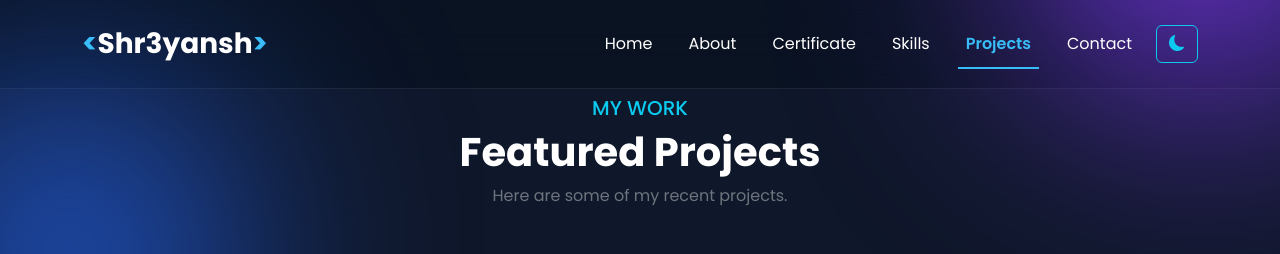
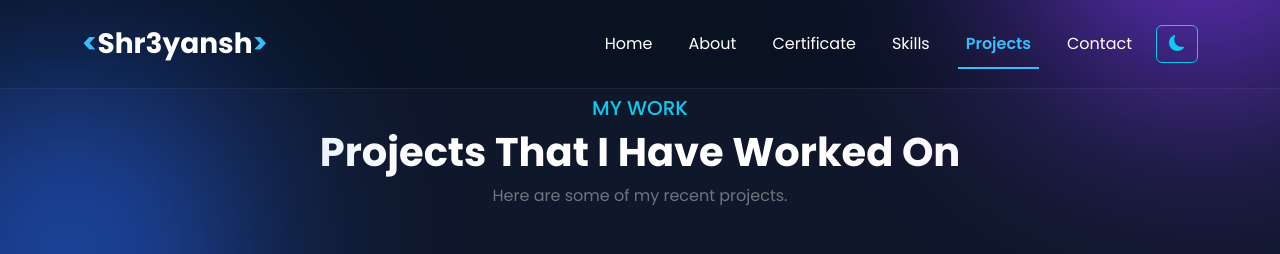
Before and after one commit to upadhyayshreyansh629-boop/django-portfolio, a Django app: page /project/ in a window 1280 px wide. Shown: the top 254 px of the page. Run offline with Django 5.2, Linux system fonts and the light colour scheme; data comes from the database, SQL or seed files in the repository.

Commit message:
Update Portfolio

```diff
--- a/myapp/templates/project.html
+++ b/myapp/templates/project.html
@@ -11,7 +11,7 @@
 
         <div class="text-center mb-5 mt-5">
             <h5 class="text-info">MY WORK</h5>
-            <h1 class="fw-bold">Featured Projects</h1>
+            <h1 class="fw-bold">Projects That I Have Worked On</h1>
             <p class="text-secondary">
                 Here are some of my recent projects.
             </p>
```
